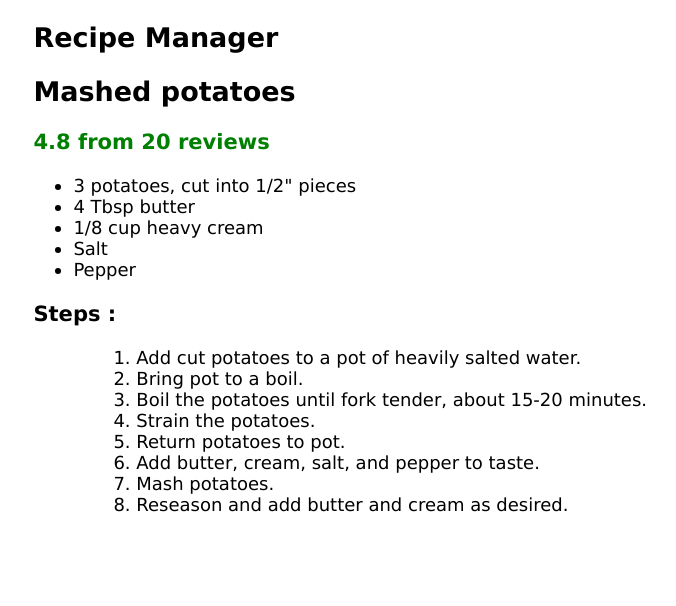
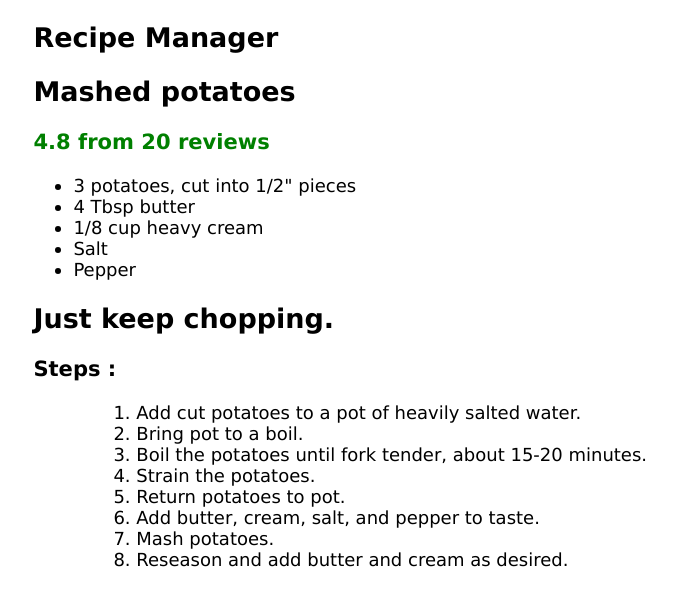
Before and after one commit to muhyiabdulb/road-to-reactjs-developer, a React (Create React App) app: page / in a window 1280 px wide. Shown: the top 606 px of the page, without its empty margins (101-777 px from the left). Built offline with nearby package versions, Linux system fonts and the light colour scheme.

Commit message:
Add Hooks

```diff
--- a/src/App.jsx
+++ b/src/App.jsx
@@ -1,11 +1,11 @@
-import React, { useState } from 'react'
+import React, { useEffect, useState } from 'react'
 import RecipeTitle from './RecipeTitle'
 import './index.css'
 import IngredientList from './IngredientList'
 import StepsList from './Challenge';
 
 function App(){
-    // TODO: Add recipe object
+    // TODO: Add initialRecipe object
     const initialRecipe = {
         title: 'Mashed potatoes',
         feedback: {
@@ -31,13 +31,23 @@ function App(){
         ]
     }
 
-    const [recipe, setRecipe] = useState(initialRecipe)
+    // TODO: Create recipe state
+    const [ recipe, setRecipe ] = useState(initialRecipe);
 
+    // TODO: Add new state property
+    const [ prepared, setPrepared ] = useState(false);
+
+    // TODO: Create ingredientClick event listener
     function ingredientClick(index) {
-        const updateRecipe = {... recipe}
-        updateRecipe.ingredients[index].prepared = !updateRecipe.ingredients[index].prepared
-        setRecipe(updateRecipe)
+        const updatedRecipe = { ... recipe };
+        updatedRecipe.ingredients[index].prepared = !updatedRecipe.ingredients[index].prepared;
+        setRecipe(updatedRecipe);
     }
+
+    // TODO: Add the effect hook
+    useEffect(() => {
+        setPrepared(recipe.ingredients.every(i => i.prepared));
+    }, [recipe]);
 
     return (
         <article>
@@ -54,6 +64,9 @@ function App(){
             ingredients={recipe.ingredients}
             click={ingredientClick} />
 
+            {/* TODO: Add the prep work display */}
+            { prepared ? <h2>Prep work done!</h2> : <h2>Just keep chopping.</h2>}
+
             <h3>Steps : </h3>
             <StepsList
              // props (property)
```
